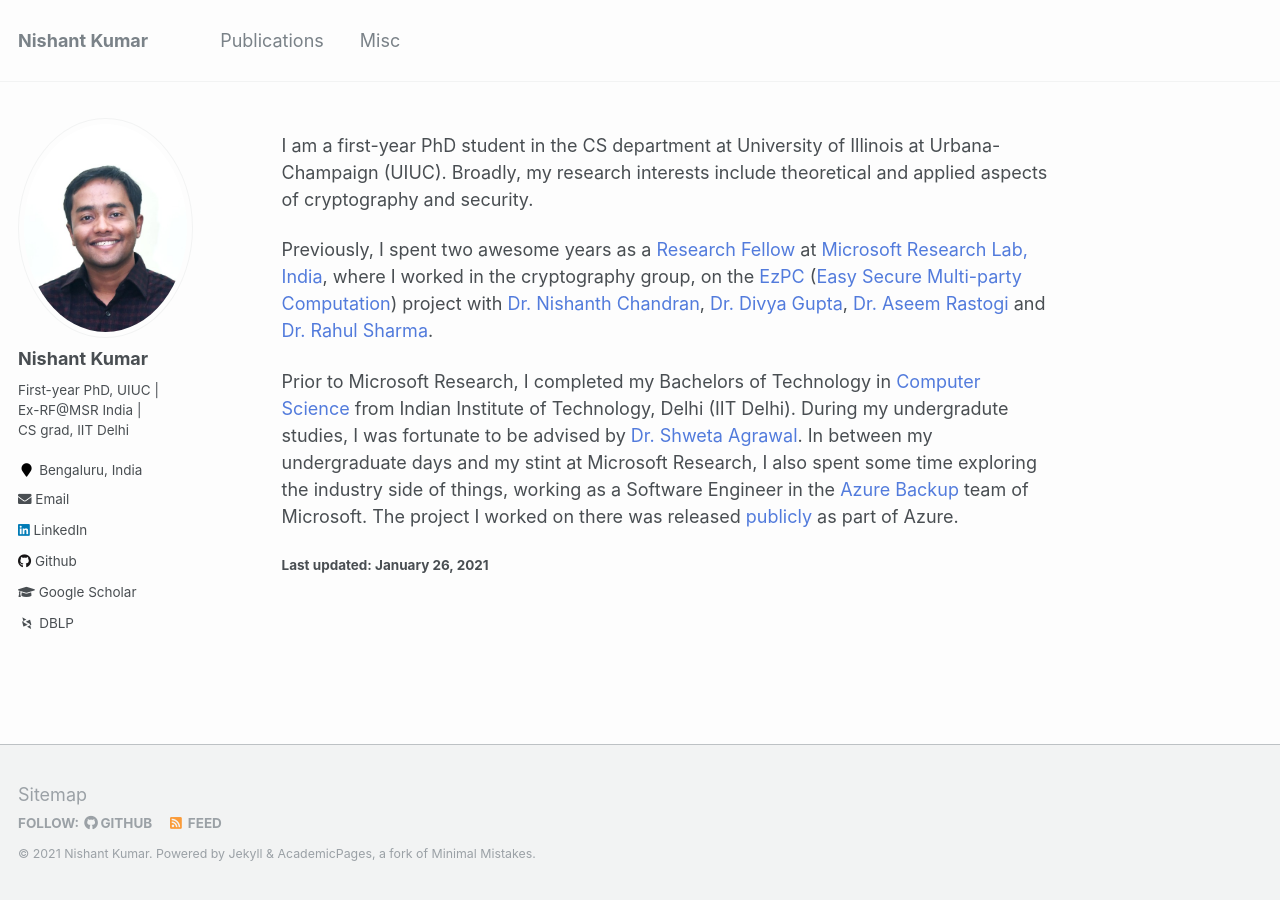
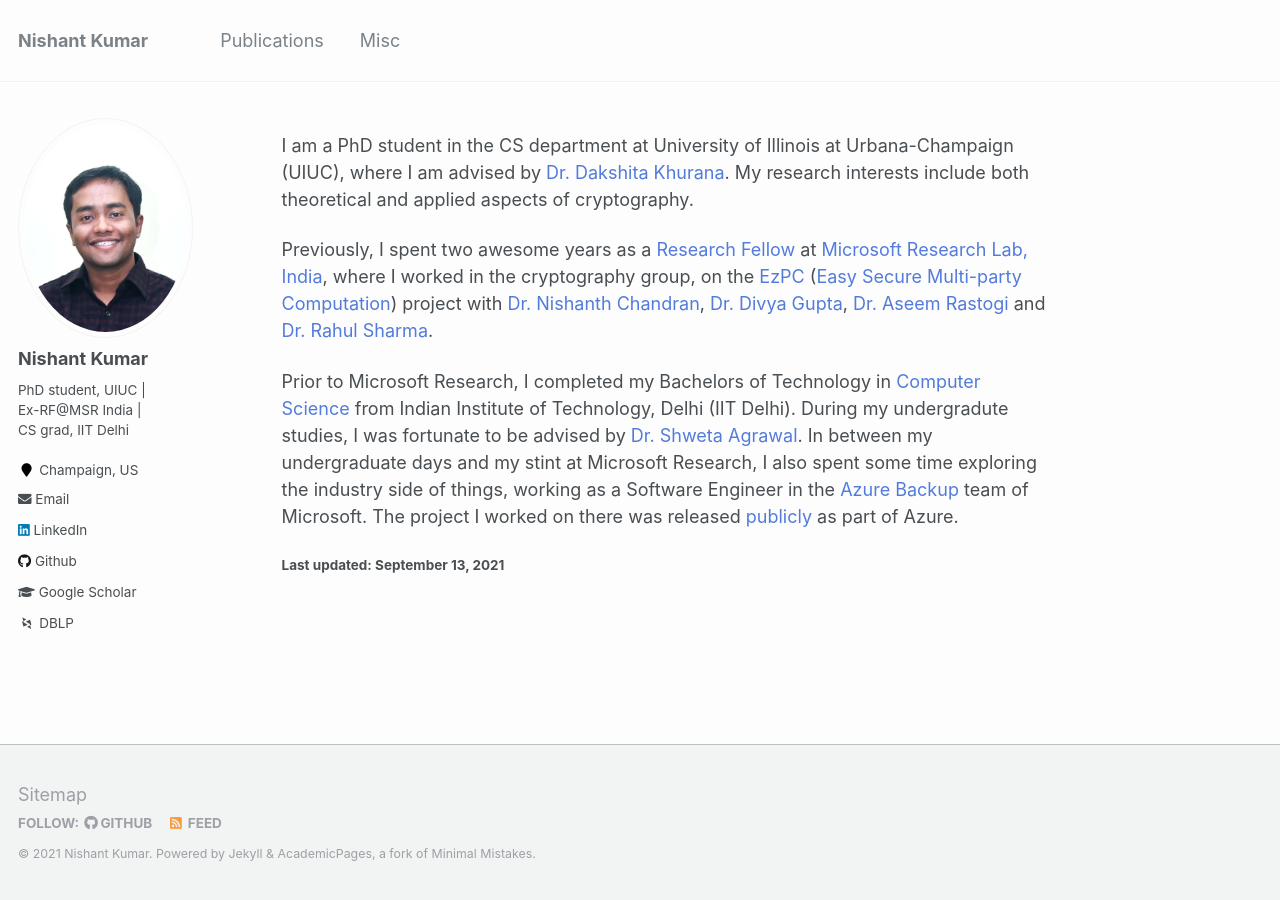
Before and after one commit to nishkum/nishkum.github.io, a Jekyll site: the page built from _pages/about.md, in a window 1280 px wide. Built offline with Jekyll 4.4.1, drawn with Linux system fonts in a browser that asks for light colours; some web fonts are replaced.

Commit message:
Updated year and stuff

```diff
--- a/_config.yml
+++ b/_config.yml
@@ -82,8 +82,8 @@ analytics:
 author:
   name             : "Nishant Kumar"
   avatar           : "me.jpg"
-  bio              : "First-year PhD, UIUC |<br>Ex-RF@MSR India |<br>CS grad, IIT Delhi"
-  location         : "Bengaluru, India"
+  bio              : "PhD student, UIUC |<br>Ex-RF@MSR India |<br>CS grad, IIT Delhi"
+  location         : "Champaign, US"
   employer         : #"Microsoft Research Lab, India"
   googlescholar    : "https://scholar.google.com/citations?user=GqU6NCMAAAAJ&hl=en"
   email            : "nkumar13@illinois.edu"
--- a/_pages/about.md
+++ b/_pages/about.md
@@ -8,7 +8,7 @@ redirect_from:
   - /about.html
 ---
 
-I am a first-year PhD student in the CS department at University of Illinois at Urbana-Champaign (UIUC). Broadly, my research interests include theoretical and applied aspects of cryptography and security.
+I am a PhD student in the CS department at University of Illinois at Urbana-Champaign (UIUC), where I am advised by [Dr. Dakshita Khurana](http://www.dakshitakhurana.com/). My research interests include both theoretical and applied aspects of cryptography.
 
 Previously, I spent two awesome years as a [Research Fellow](https://www.microsoft.com/en-us/research/lab/microsoft-research-india/research-fellow-program/) at [Microsoft Research Lab, India](https://www.microsoft.com/en-us/research/lab/microsoft-research-india/), where I worked in the cryptography group, on the [EzPC](https://www.microsoft.com/en-us/research/project/ezpc-easy-secure-multi-party-computation/) ([Easy Secure Multi-party Computation](https://www.youtube.com/watch?v=-1H1Sp-_5YU)) project with [Dr. Nishanth Chandran](https://www.microsoft.com/en-us/research/people/nichandr/), [Dr. Divya Gupta](https://www.microsoft.com/en-us/research/people/digup/), [Dr. Aseem Rastogi](https://www.microsoft.com/en-us/research/people/aseemr/) and [Dr. Rahul Sharma](https://cs.stanford.edu/people/sharmar/).
 
@@ -20,4 +20,4 @@ Prior to Microsoft Research, I completed my Bachelors of Technology in [Computer
 - <span style="color:#fa4d4d">[Jan '21]</span> "CrypTFlow2: Practical 2-Party Secure Inference" accepted to ACM CCS 2020!
 - <span style="color:#fa4d4d">[July '20]</span> "CrypTFlow2: Practical 2-Party Secure Inference" accepted to ACM CCS 2020!
  -->
-###### Last updated: January 26, 2021
+###### Last updated: September 13, 2021
```
